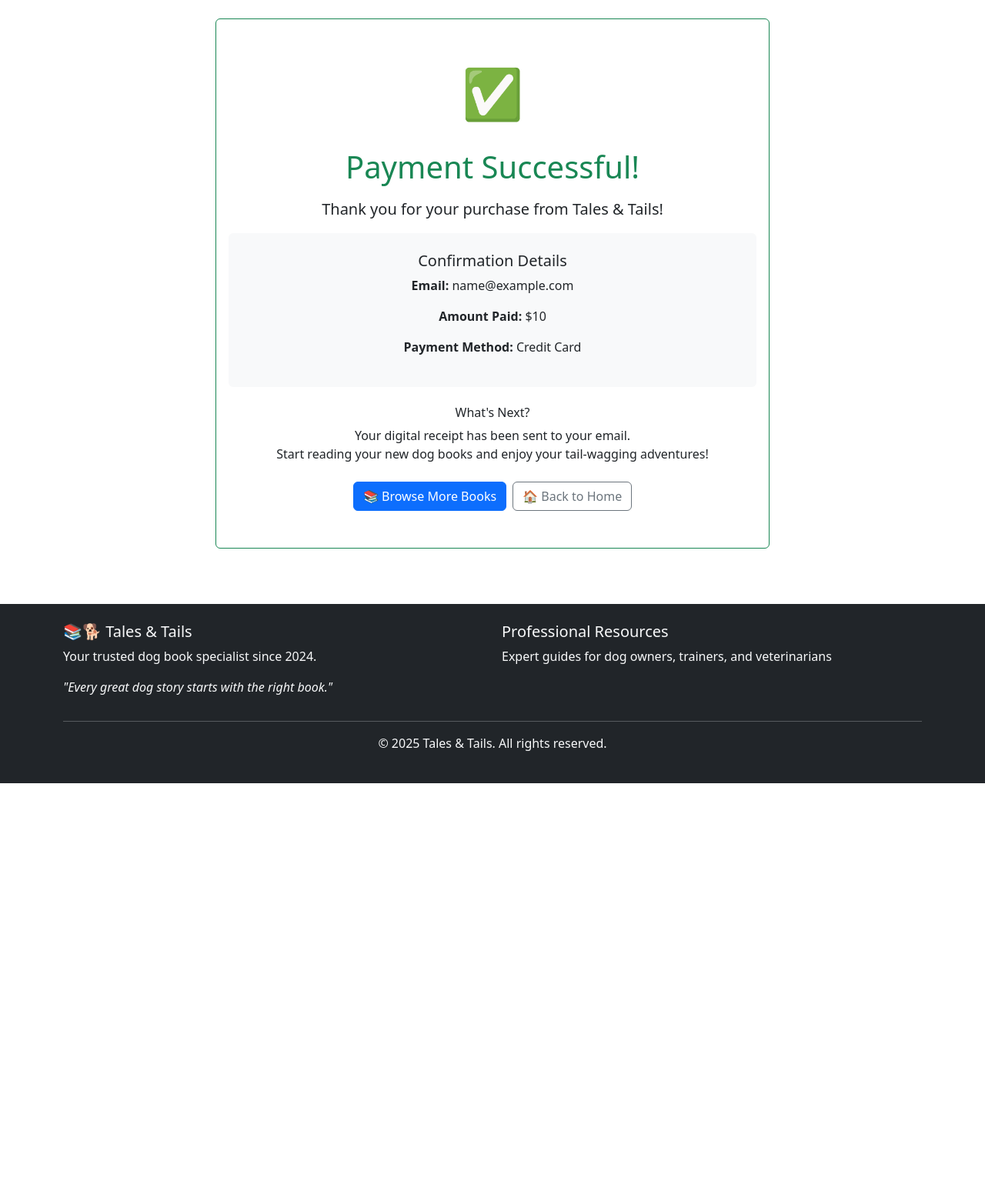
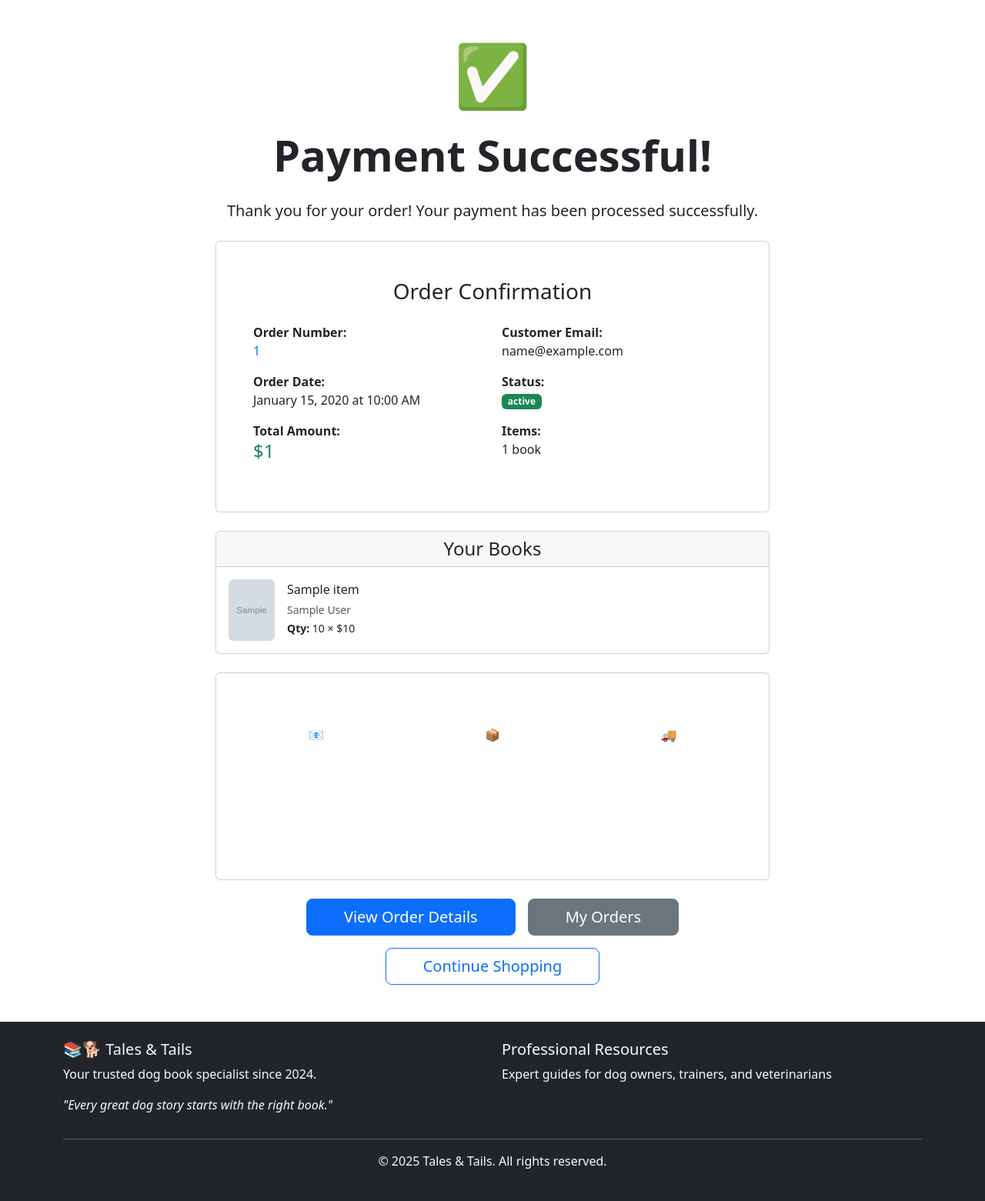
Before and after one commit to Nickflanagn24/bookstore, a Django app: template cart/templates/cart/checkout_success.html in a window 1280 px wide. Shown: the part 56-1617 px from the top of the page at 77% size. Before the commit the page ends 1074 px from the top, so only its background shows below. Run offline with Django 4.2, Linux system fonts and the light colour scheme; the template is opened without the code that fills it: most values are stand-ins (such as "Sample title", 1, 10 or a date in 2020); grey boxes marked "Sample" are stand-in pictures.

Commit message:
Connect orders system to Stripe payments
- Create orders when payment starts
- Confirm orders when payment succeeds
- Show order details on success page

```diff
--- a/cart/templates/cart/checkout_success.html
+++ b/cart/templates/cart/checkout_success.html
@@ -4,41 +4,125 @@
 {% block title %}Payment Successful - Tales & Tails{% endblock %}
 
 {% block content %}
-<div class="container text-center">
-    <div class="row justify-content-center">
-        <div class="col-lg-8">
-            <!-- Success Message -->
-            <div class="card border-success mb-4">
-                <div class="card-body py-5">
-                    <div class="mb-4" style="font-size: 4rem; color: #28a745;">✅</div>
-                    <h1 class="text-success mb-3">Payment Successful!</h1>
-                    <p class="lead">Thank you for your purchase from Tales & Tails!</p>
+<div class="container my-5">
+    <div class="row">
+        <div class="col-lg-8 mx-auto text-center">
+            <!-- Success Icon -->
+            <div class="display-1 text-success mb-4">✅</div>
 
-                    <!-- Order Details -->
-                    <div class="bg-light p-4 rounded mb-4">
-                        <h5>Confirmation Details</h5>
-                        <p><strong>Email:</strong> {{ customer_email }}</p>
-                        <p><strong>Amount Paid:</strong> <span class="price">${{ amount_total }}</span></p>
-                        <p><strong>Payment Method:</strong> Credit Card</p>
-                    </div>
+            <h1 class="display-4 fw-bold mb-4" style="color: var(--primary-800);">Payment Successful!</h1>
+            <p class="lead mb-4" style="color: var(--navy-700);">
+                Thank you for your order! Your payment has been processed successfully.
+            </p>
 
-                    <!-- Next Steps -->
-                    <div class="mb-4">
-                        <h6>What's Next?</h6>
-                        <p>Your digital receipt has been sent to your email.<br>
-                        Start reading your new dog books and enjoy your tail-wagging adventures!</p>
-                    </div>
+            {% if order %}
+            <!-- Order Information -->
+            <div class="card premium-info-card mb-4">
+                <div class="card-body p-5">
+                    <h3 class="mb-4" style="color: var(--primary-800); font-family: var(--font-display);">Order Confirmation</h3>
 
-                    <!-- Action Buttons -->
-                    <div class="d-grid gap-2 d-md-flex justify-content-md-center">
-                        <a href="{% url 'books:book_list' %}" class="btn btn-primary">
-                            📚 Browse More Books
-                        </a>
-                        <a href="{% url 'home' %}" class="btn btn-outline-secondary">
-                            🏠 Back to Home
-                        </a>
+                    <div class="row text-start">
+                        <div class="col-md-6">
+                            <p><strong>Order Number:</strong><br>
+                            <span class="text-primary">{{ order.order_number }}</span></p>
+
+                            <p><strong>Order Date:</strong><br>
+                            {{ order.created_at|date:"F d, Y \a\t g:i A" }}</p>
+
+                            <p><strong>Total Amount:</strong><br>
+                            <span class="h4 text-success">${{ order.total_amount }}</span></p>
+                        </div>
+                        <div class="col-md-6">
+                            <p><strong>Customer Email:</strong><br>
+                            {{ order.customer_email }}</p>
+
+                            <p><strong>Status:</strong><br>
+                            <span class="badge bg-success">{{ order.get_status_display }}</span></p>
+
+                            <p><strong>Items:</strong><br>
+                            {{ order.total_items }} book{{ order.total_items|pluralize }}</p>
+                        </div>
                     </div>
                 </div>
+            </div>
+
+            <!-- Order Items -->
+            <div class="card premium-service-card mb-4">
+                <div class="card-header">
+                    <h4 class="mb-0" style="color: var(--navy-800);">Your Books</h4>
+                </div>
+                <div class="card-body">
+                    <div class="row g-3">
+                        {% for item in order.items.all %}
+                        <div class="col-md-6">
+                            <div class="d-flex align-items-center">
+                                {% if item.book.cover_image or item.book.thumbnail %}
+                                    <img src="{{ item.book.cover_image|default:item.book.thumbnail }}"
+                                         alt="{{ item.book_title }}"
+                                         class="me-3 rounded"
+                                         style="width: 60px; height: 80px; object-fit: cover;">
+                                {% else %}
+                                    <div class="me-3 bg-light rounded d-flex align-items-center justify-content-center"
+                                         style="width: 60px; height: 80px;">
+                                        📖
+                                    </div>
+                                {% endif %}
+                                <div class="text-start">
+                                    <h6 class="mb-1" style="color: var(--navy-800);">{{ item.book_title }}</h6>
+                                    <small class="text-muted">{{ item.book_authors }}</small><br>
+                                    <small><strong>Qty:</strong> {{ item.quantity }} × ${{ item.unit_price }}</small>
+                                </div>
+                            </div>
+                        </div>
+                        {% endfor %}
+                    </div>
+                </div>
+            </div>
+            {% endif %}
+
+            <!-- Next Steps -->
+            <div class="card premium-mission-card p-4 mb-4">
+                <div style="position: relative; z-index: 2;">
+                    <h4 class="mb-3" style="color: white; font-family: var(--font-display);">What Happens Next?</h4>
+                    <div class="row g-3 text-white">
+                        <div class="col-md-4">
+                            <div class="premium-service-icon mx-auto mb-3" style="width: 60px; height: 60px; background: rgba(255,255,255,0.2);">
+                                📧
+                            </div>
+                            <h6>Email Confirmation</h6>
+                            <small>You'll receive an order confirmation email shortly</small>
+                        </div>
+                        <div class="col-md-4">
+                            <div class="premium-service-icon mx-auto mb-3" style="width: 60px; height: 60px; background: rgba(255,255,255,0.2);">
+                                📦
+                            </div>
+                            <h6>Order Processing</h6>
+                            <small>We'll prepare your books for shipping within 1-2 business days</small>
+                        </div>
+                        <div class="col-md-4">
+                            <div class="premium-service-icon mx-auto mb-3" style="width: 60px; height: 60px; background: rgba(255,255,255,0.2);">
+                                🚚
+                            </div>
+                            <h6>Fast Shipping</h6>
+                            <small>FREE shipping on all orders - expect delivery in 3-5 business days</small>
+                        </div>
+                    </div>
+                </div>
+            </div>
+
+            <!-- Action Buttons -->
+            <div class="d-flex gap-3 justify-content-center flex-wrap">
+                {% if order %}
+                    <a href="{{ order.get_absolute_url }}" class="btn btn-primary btn-lg px-5">
+                        View Order Details
+                    </a>
+                {% endif %}
+                <a href="{% url 'orders:order_list' %}" class="btn btn-secondary btn-lg px-5">
+                    My Orders
+                </a>
+                <a href="{% url 'books:book_list' %}" class="btn btn-outline-primary btn-lg px-5">
+                    Continue Shopping
+                </a>
             </div>
         </div>
     </div>
```
Also changed, not shown: cart/checkout_views.py (+100 -20 lines), README.md.
